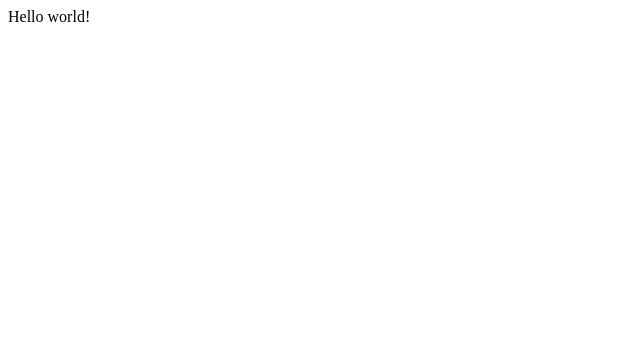
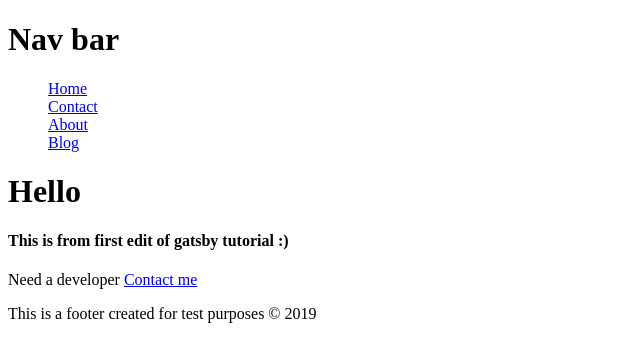
Before and after one commit to SriPalakodety/gatsbyJS-bootcamp, a Gatsby site: page / in a window 1280 px wide. Shown: the whole page, without its empty margins (0-640 px from the left). Built offline with nearby package versions, Linux system fonts and the light colour scheme; Gatsby itself is replaced by a stand-in of ours.

Commit message:
Update readme file

```diff
--- /dev/null
+++ b/src/components/footer.js
@@ -0,0 +1,11 @@
+import React from 'react'
+
+const Footer = () => {
+    return (
+        <footer>
+            <p>This is a footer created for test purposes © 2019</p>
+        </footer>
+    )
+}
+
+export default Footer;
--- /dev/null
+++ b/src/components/header.js
@@ -0,0 +1,24 @@
+import React from 'react'
+import {Link} from 'gatsby'
+
+const Header = () => {
+    let styles = {
+        listStyleType: 'none'
+    }
+    return (
+        <header>
+            <h1>Nav bar</h1>
+            <nav>
+                <ul style={styles}>
+                    <li><Link to='/'>Home</Link></li>
+                    <li><Link to='/contact'>Contact</Link></li>
+                    <li><Link to='/about'>About</Link></li>
+                    <li><Link to='/blog'>Blog</Link></li>
+                </ul>
+            </nav>
+        </header>
+    )
+
+}
+
+export default Header;
--- /dev/null
+++ b/src/components/layout.js
@@ -0,0 +1,15 @@
+import React from 'react'
+import Header from './Header'
+import Footer from './Footer'
+
+const Layout = (props) => {
+    return(
+        <>
+        <Header/>
+        <div>{props.children}</div>
+        <Footer/>
+        </>
+    )
+}
+
+export default Layout;
--- /dev/null
+++ b/src/pages/about.js
@@ -0,0 +1,15 @@
+import React from 'react'
+import {Link} from 'gatsby'
+import Layout from '../components/layout';
+
+const AboutPage = () => {
+    return (
+        <Layout>
+            <h1>About Page</h1>
+            <h4>This is a About page</h4>
+            <p>Go to contact page <Link to='/contact'>Contact Page</Link></p>
+        </Layout>
+    )
+}
+
+export default AboutPage;
--- a/src/pages/index.js
+++ b/src/pages/index.js
@@ -1,3 +1,18 @@
 import React from "react"
+import {Link} from 'gatsby'
+import Footer from '../components/footer';
+import Header from '../components/Header';
+import Layout from "../components/layout";
 
-export default () => <div>Hello world!</div>
+const IndexPage = () => {
+
+    return (
+        <Layout>
+            <h1>Hello</h1>
+            <h4>This is from first edit of gatsby tutorial :)</h4>
+            <p>Need a developer <Link to='/contact'>Contact me</Link></p>
+        </Layout>
+    )
+}
+
+export default IndexPage;
```
Also changed, not shown: src/pages/blog.js (added, +13 -0 lines), src/pages/contact.js (added, +14 -0 lines), README.md, 1 other file.
